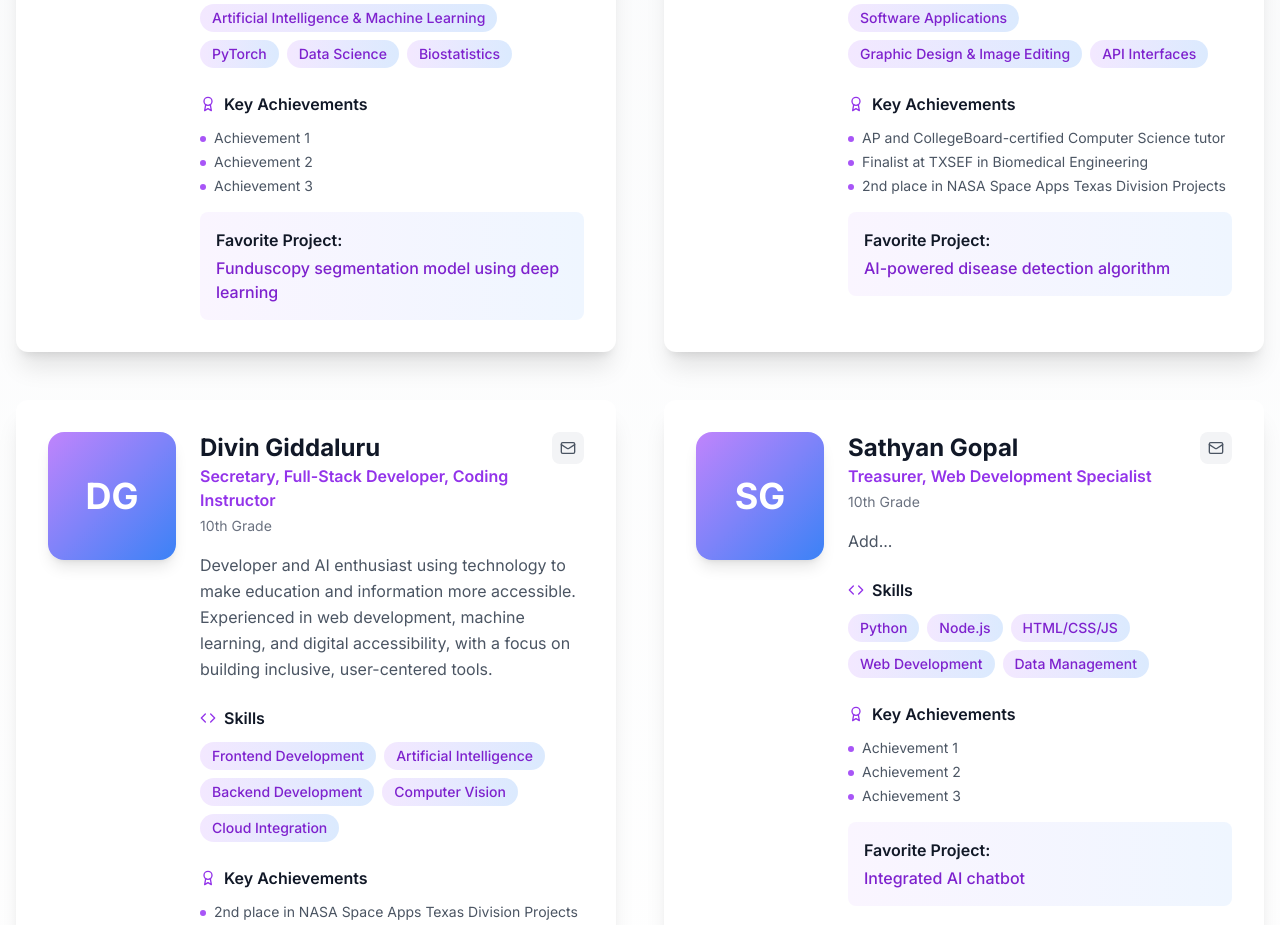
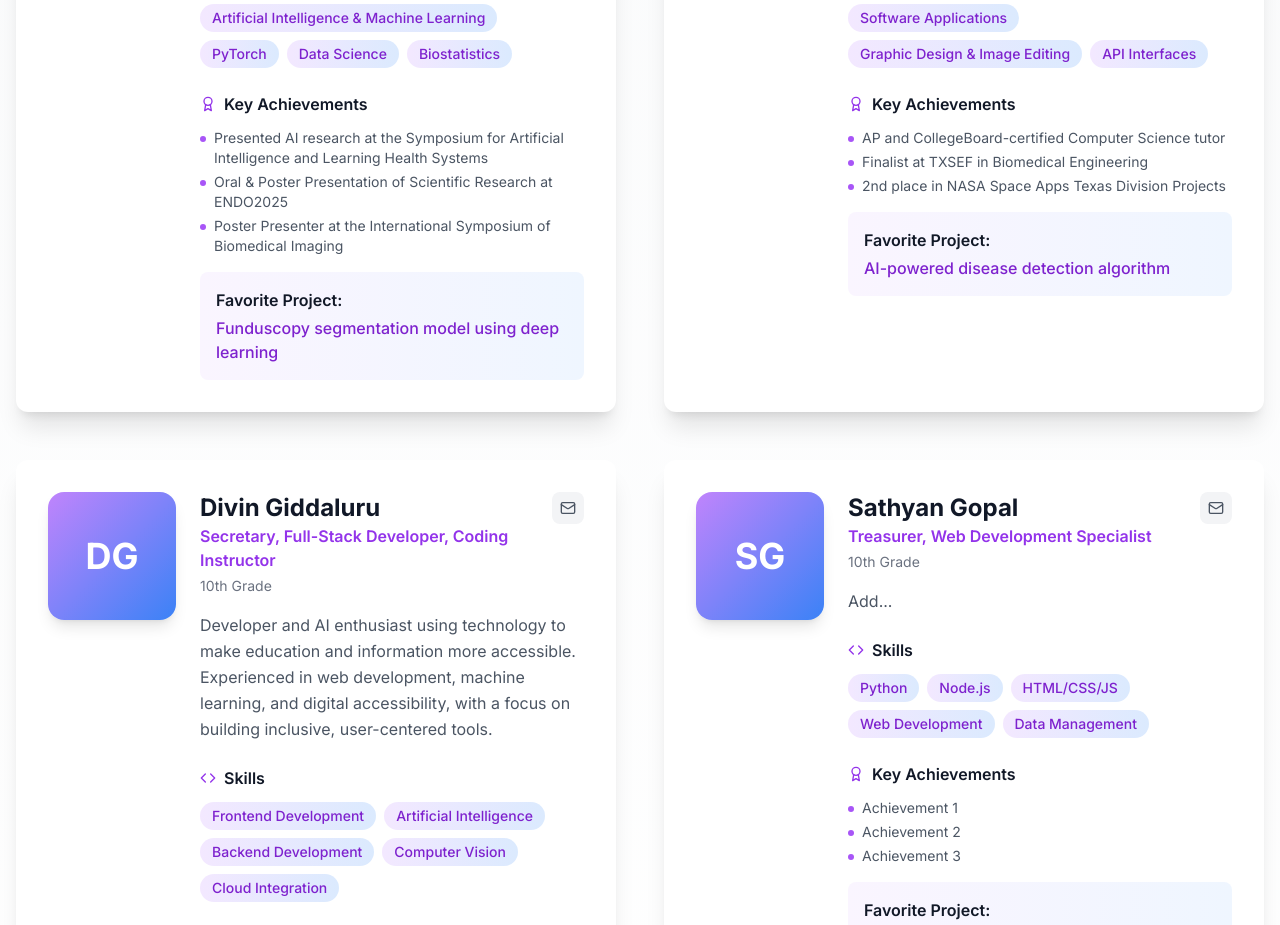
Before and after one commit to programmingcvhs/programmingcvhs.github.io, a Next.js app: page /team in a window 1280 px wide. Shown: the part 1180-2105 px from the top of the page. Built offline with nearby package versions, Linux system fonts and the light colour scheme.

Commit message:
Update page.tsx

```diff
--- a/app/team/page.tsx
+++ b/app/team/page.tsx
@@ -14,7 +14,7 @@ const teamMembers = [
     bio: "Add...",
     skills: ["Python", "Deep Learning", "Artificial Intelligence & Machine Learning", "PyTorch", "Data Science", "Biostatistics"],
     image: "/api/placeholder/400/400",
-    achievements: ["Achievement 1", "Achievement 2", "Achievement 3"],
+    achievements: ["Presented AI research at the Symposium for Artificial Intelligence and Learning Health Systems", "Oral & Poster Presentation of Scientific Research at ENDO2025", "Poster Presenter at the International Symposium of Biomedical Imaging"],
     social: {
       email: "s1828320@online.houstonisd.org"
     },
```
